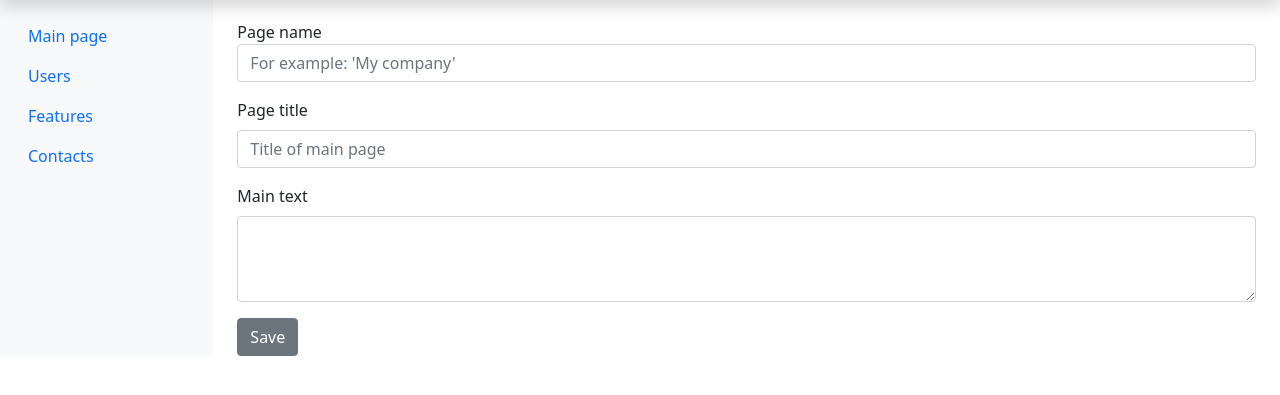
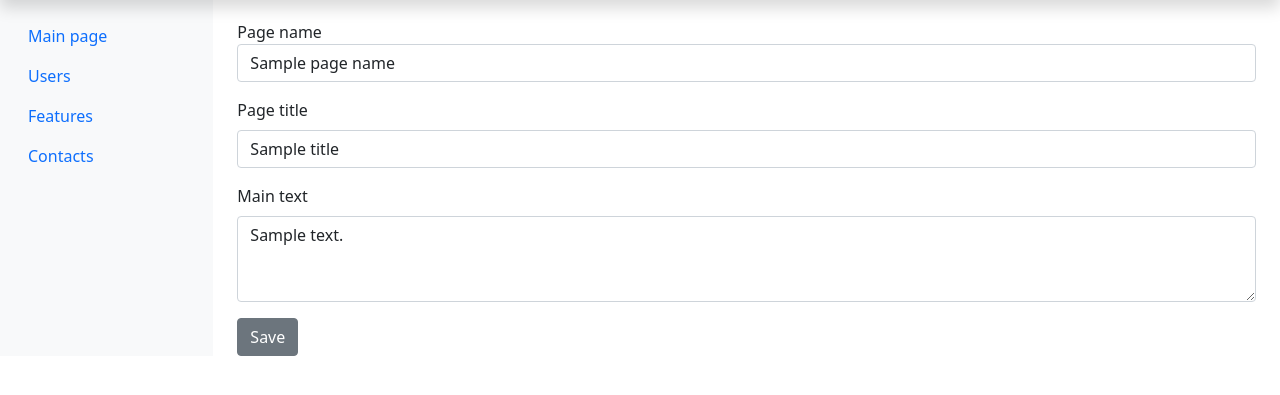
Before and after one commit to Chenger1/CoverFastApi, a FastAPI app: template app/templates/admin/main_page.html in a window 1280 px wide. Shown: the part 40-435 px from the top of the page. Run offline with FastAPI, Linux system fonts and the light colour scheme; the template is opened without the code that fills it: most values are stand-ins (such as "Sample title", 1, 10 or a date in 2020); parts of the project's set-up code (start-up, migrations or seed data) failed here and were passed over; some libraries are stand-ins or nearby versions.

Commit message:
Update main_page handler

```diff
--- a/app/templates/admin/main_page.html
+++ b/app/templates/admin/main_page.html
@@ -11,15 +11,15 @@
     <div class="mb-3">
         <label for="inputPageName">Page name</label>
         <input type="text" class="form-control" id="inputPageName" placeholder="For example: 'My company'"
-        name="page_name" required>
+        name="page_name" value="{{ page_name }}">
     </div>
     <div class="mb-3">
         <label for="titleInput" class="form-label">Page title</label>
-        <input class="form-control" id="titleInput" placeholder="Title of main page" name="title" required>
+        <input class="form-control" id="titleInput" placeholder="Title of main page" name="title" value="{{ title }}">
     </div>
     <div class="mb-3">
         <label for="exampleFormControlTextarea1" class="form-label">Main text</label>
-        <textarea class="form-control" id="exampleFormControlTextarea1" rows="3" name="text"></textarea>
+        <textarea class="form-control" id="exampleFormControlTextarea1" rows="3" name="text">{{ text }}</textarea>
     </div>
     <button type="button" class="btn btn-secondary" id="save">Save</button>
 </div>
```
Also changed, not shown: app/routers/admin.py (+7 -3 lines).
